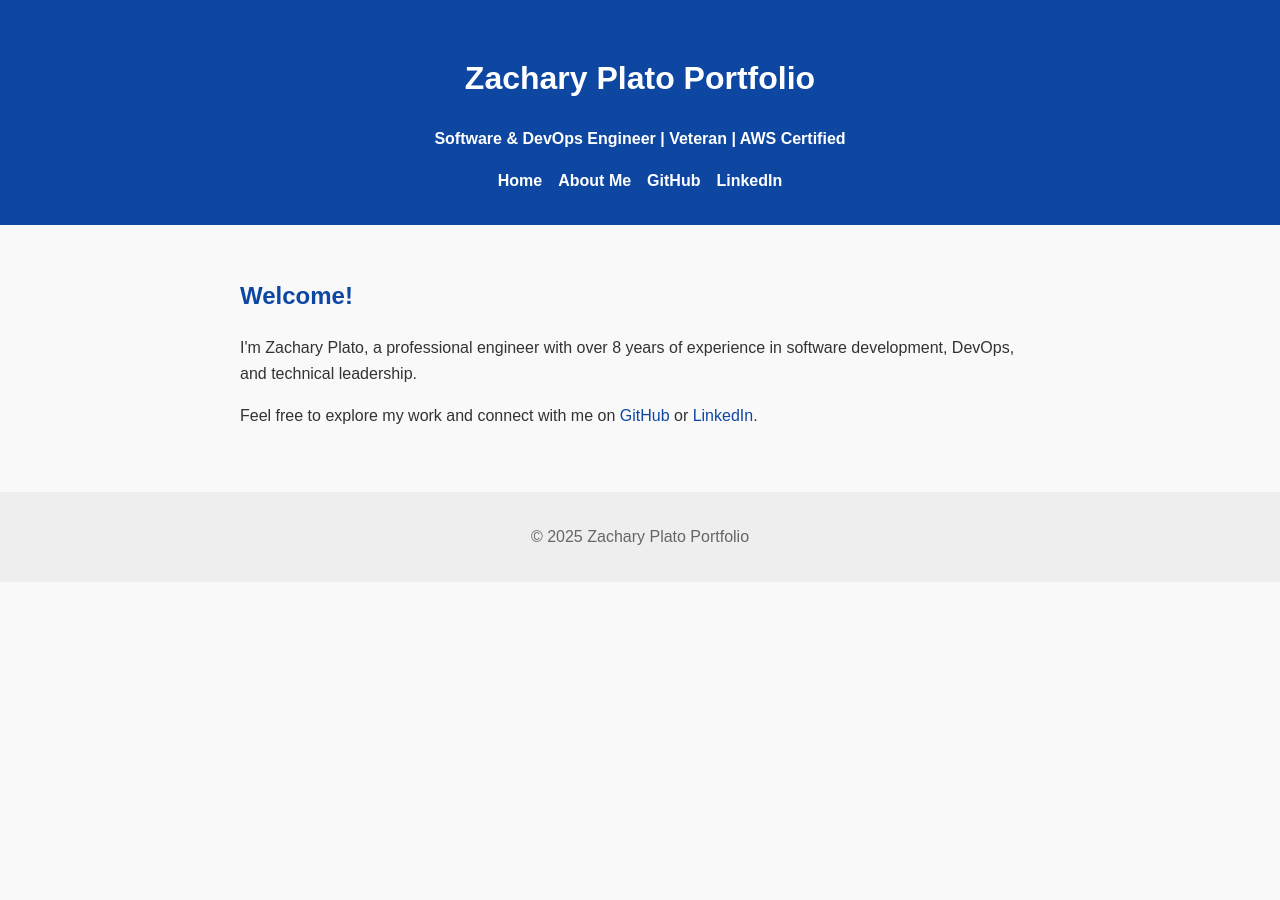
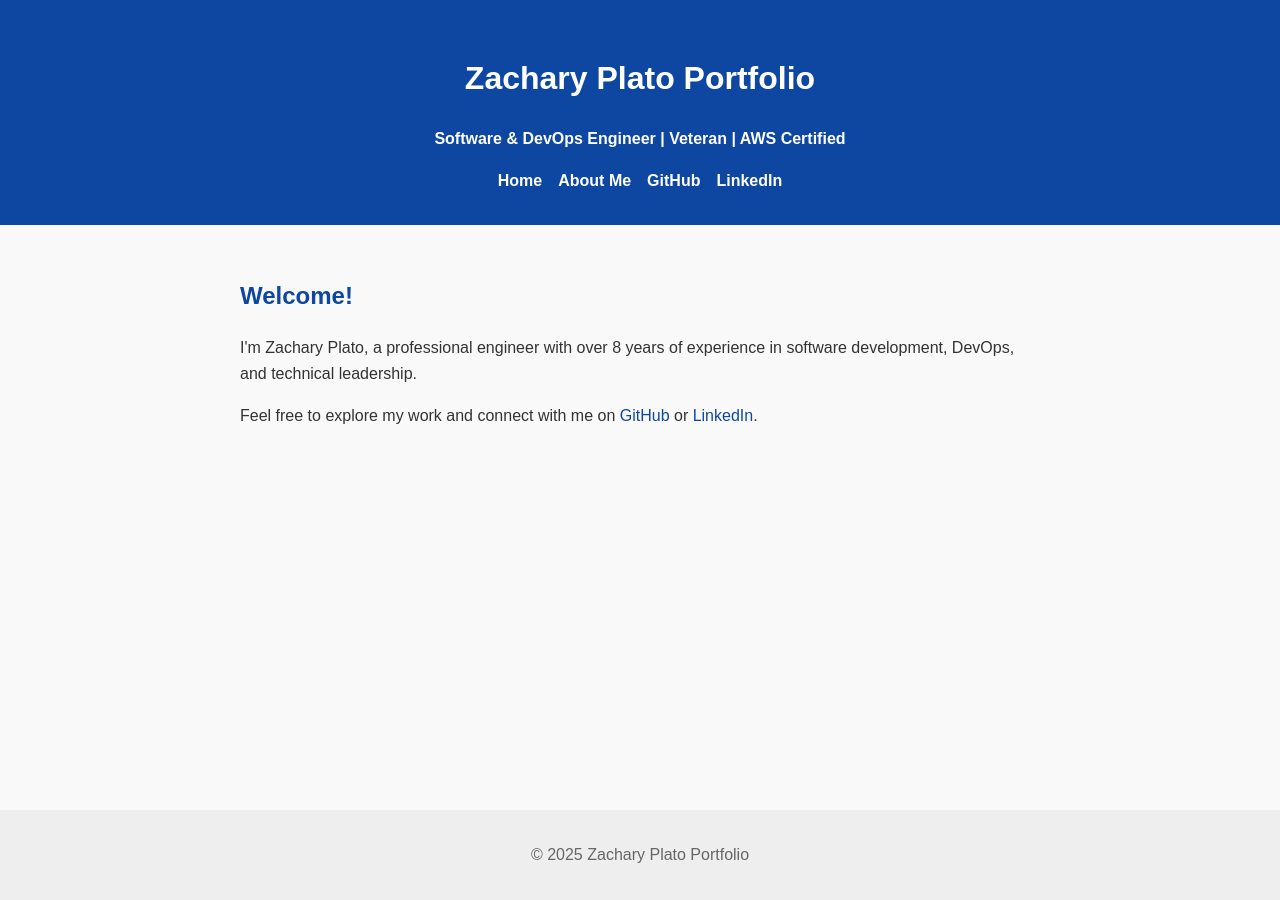
Before and after one commit to zplato/zplato.github.io, a Jekyll site: the page built from index.html, in a window 1280 px wide. Built offline with Jekyll 4.4.1, drawn with Linux system fonts in a browser that asks for light colours.

Commit message:
init site

```diff
--- a/assets/css/style.css
+++ b/assets/css/style.css
@@ -7,6 +7,9 @@ body {
   color: #333;
   margin: 0;
   padding: 0;
+  display: flex;
+  flex-direction: column;
+  min-height: 100vh;
 }
 
 header {
@@ -44,6 +47,7 @@ main {
   padding: 2rem 1rem;
   max-width: 800px;
   margin: auto;
+  flex: 1;
 }
 
 section {
@@ -68,4 +72,5 @@ footer {
   padding: 1rem;
   background: #eee;
   color: #666;
+  margin-top: auto;
 }
```
